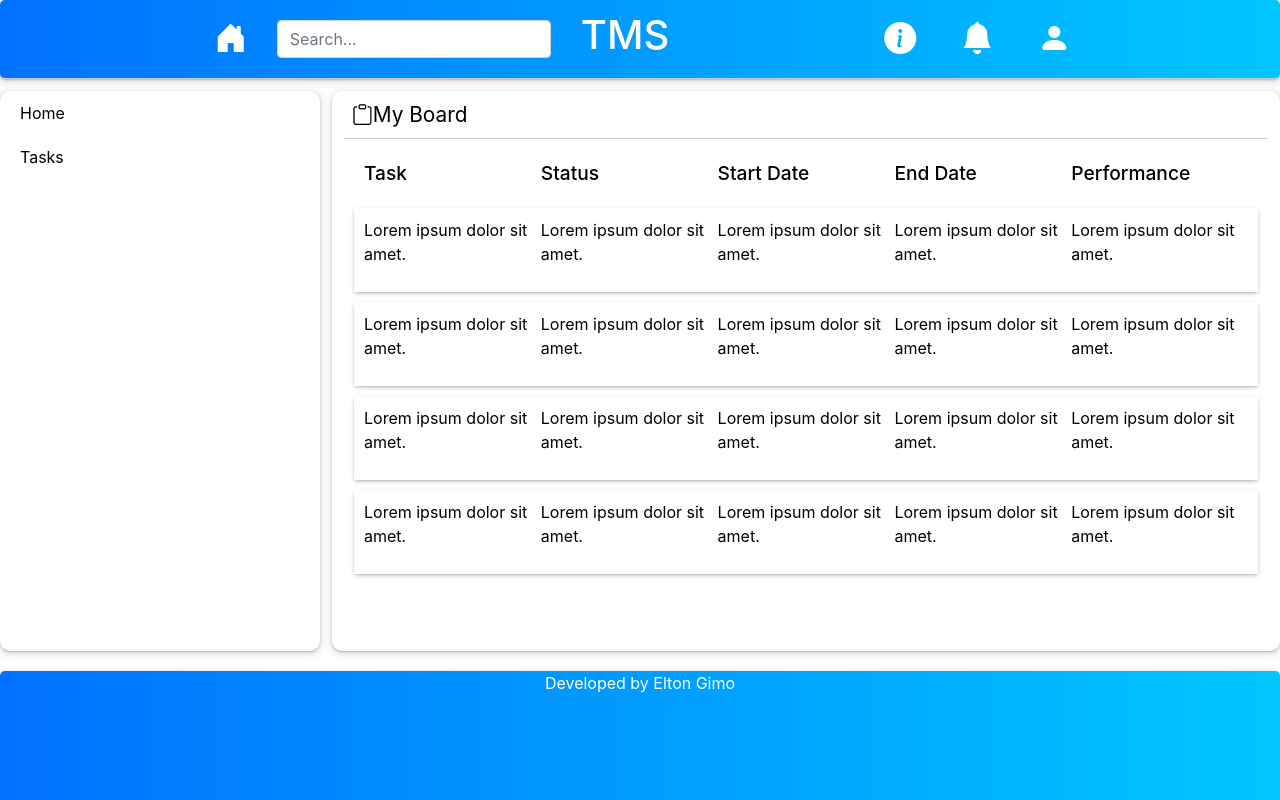
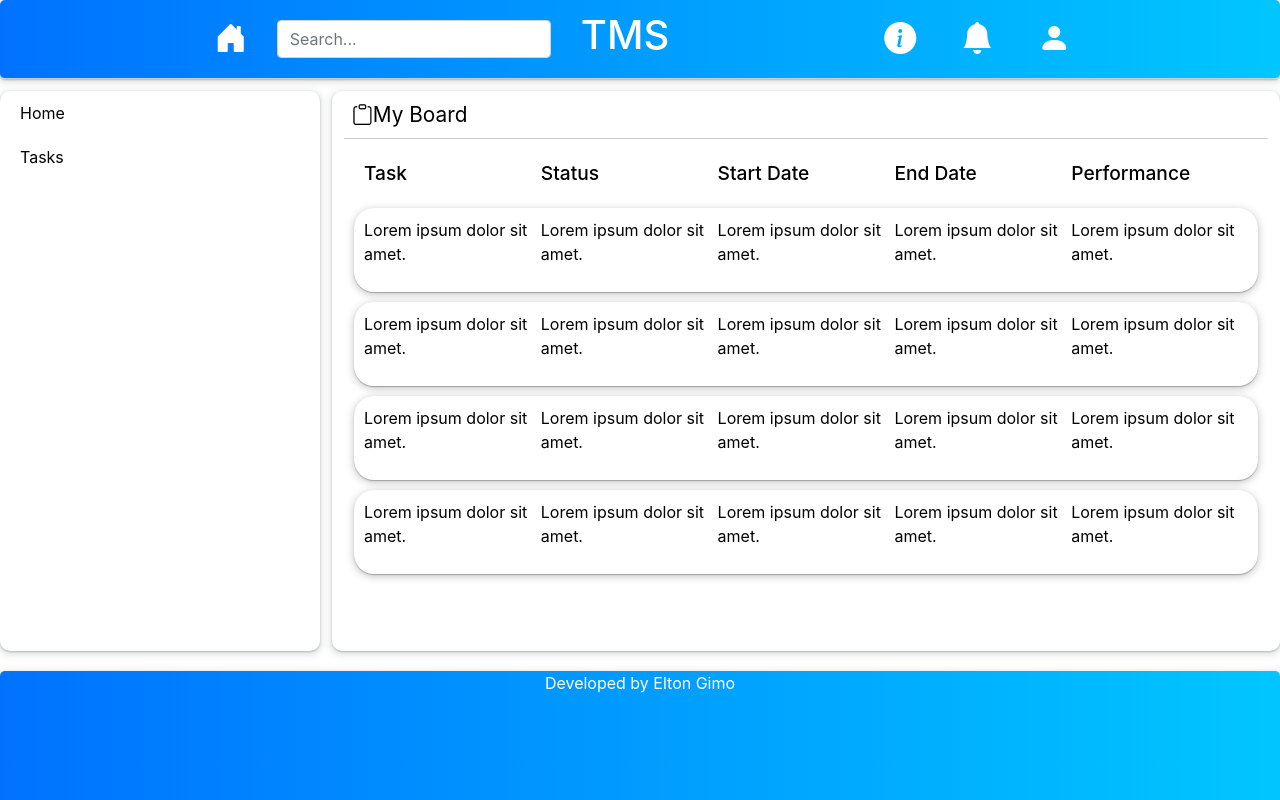
Before and after one commit to Eltongimo/TaskMan, a React (Create React App) app: page /report in a window 1280 px wide. Shown: the top 800 px of the page. Built offline with nearby package versions, Linux system fonts and the light colour scheme.

Commit message:
Report.jsx Component Update

```diff
--- a/src/components/Report.css
+++ b/src/components/Report.css
@@ -36,6 +36,15 @@
 }
 
 .rows-report{
+    border-radius: 20px;
+
     padding: 10px;
     margin-top: 10px;
-    box-shadow: rgba(50, 50, 93, 0.25) 0px 2px 5px -1px, rgba(0, 0, 0, 0.3) 0px 1px 3px -1px;}
+/*    box-shadow: rgba(50, 50, 93, 0.25) 0px 2px 5px -1px, rgba(0, 0, 0, 0.3) 0px 1px 3px -1px;
+*/
+/*box-shadow: rgba(0, 0, 0, 0.05) 0px 6px 24px 0px, rgba(0, 0, 0, 0.08) 0px 0px 0px 1px;
+*/
+/*box-shadow: rgba(50, 50, 93, 0.25) 0px 50px 100px -20px, rgba(0, 0, 0, 0.3) 0px 30px 60px -30px, rgba(10, 37, 64, 0.35) 0px -2px 6px 0px inset;
+*/
+box-shadow: rgba(0, 0, 0, 0.25) 0px 0.0625em 0.0625em, rgba(0, 0, 0, 0.25) 0px 0.125em 0.5em, rgba(255, 255, 255, 0.1) 0px 0px 0px 1px inset;
+}
```
